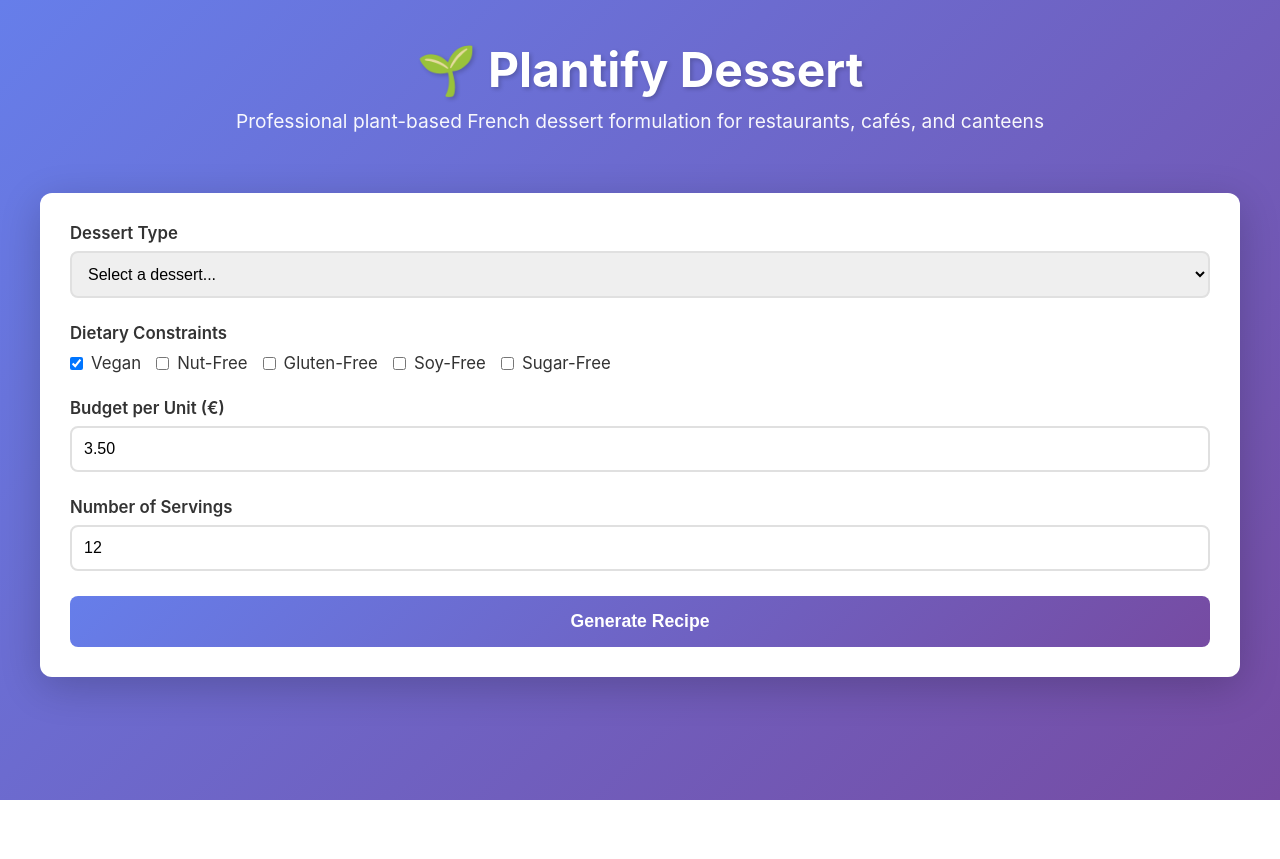
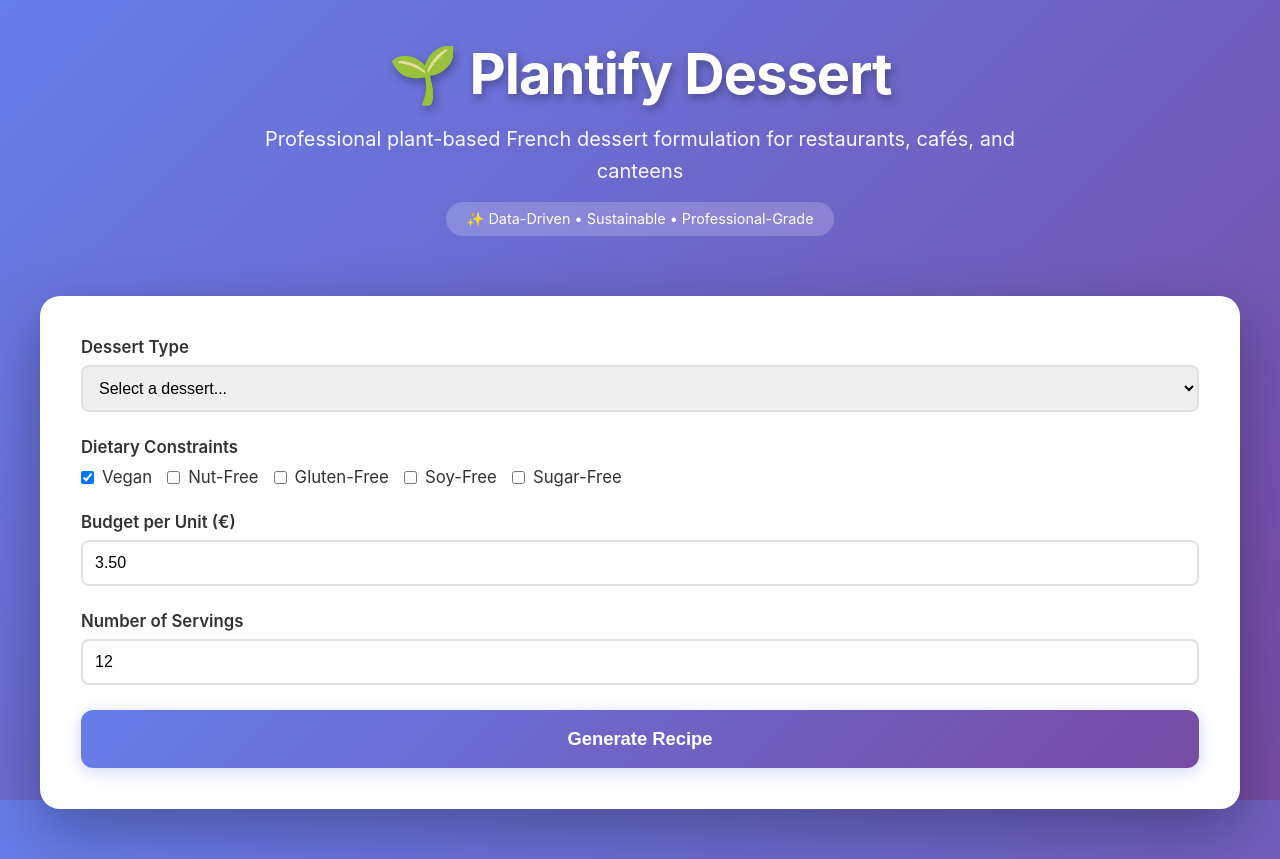
Before and after one commit to npepn/plantify_dessert, a Flask app: page / in a window 1280 px wide. Before the commit the page ends 800 px from the top, so only its background shows below. Run offline with Flask 3, Linux system fonts and the light colour scheme.

```diff
--- a/backend/templates/index.html
+++ b/backend/templates/index.html
@@ -12,11 +12,14 @@
         }
 
         body {
-            font-family: -apple-system, BlinkMacSystemFont, 'Segoe UI', Roboto, 'Helvetica Neue', Arial, sans-serif;
+            font-family: 'Inter', -apple-system, BlinkMacSystemFont, 'Segoe UI', Roboto, 'Helvetica Neue', Arial, sans-serif;
             background: linear-gradient(135deg, #667eea 0%, #764ba2 100%);
+            background-attachment: fixed;
             min-height: 100vh;
             padding: 20px;
         }
+
+        @import url('https://fonts.googleapis.com/css2?family=Inter:wght@400;500;600;700&display=swap');
 
         .container {
             max-width: 1200px;
@@ -31,22 +34,40 @@
         }
 
         .header h1 {
-            font-size: 3em;
-            margin-bottom: 10px;
-            text-shadow: 2px 2px 4px rgba(0,0,0,0.2);
+            font-size: 3.5em;
+            margin-bottom: 15px;
+            text-shadow: 2px 4px 8px rgba(0,0,0,0.3);
+            font-weight: 700;
+            letter-spacing: -1px;
         }
 
         .header p {
-            font-size: 1.2em;
+            font-size: 1.25em;
             opacity: 0.95;
+            font-weight: 400;
+            max-width: 800px;
+            margin: 0 auto;
+            line-height: 1.6;
+        }
+
+        .header .subtitle {
+            display: inline-block;
+            background: rgba(255,255,255,0.2);
+            padding: 8px 20px;
+            border-radius: 20px;
+            margin-top: 15px;
+            font-size: 0.9em;
+            backdrop-filter: blur(10px);
         }
 
         .card {
             background: white;
-            border-radius: 12px;
-            padding: 30px;
-            box-shadow: 0 10px 40px rgba(0,0,0,0.2);
+            border-radius: 20px;
+            padding: 40px;
+            box-shadow: 0 20px 60px rgba(0,0,0,0.3);
             margin-bottom: 30px;
+            backdrop-filter: blur(10px);
+            border: 1px solid rgba(255,255,255,0.2);
         }
 
         .form-group {
@@ -105,18 +126,36 @@
             background: linear-gradient(135deg, #667eea 0%, #764ba2 100%);
             color: white;
             border: none;
-            padding: 15px 40px;
-            font-size: 1.1em;
+            padding: 18px 40px;
+            font-size: 1.15em;
             font-weight: 600;
-            border-radius: 8px;
+            border-radius: 12px;
             cursor: pointer;
             width: 100%;
-            transition: transform 0.2s, box-shadow 0.2s;
+            transition: all 0.3s ease;
+            box-shadow: 0 4px 15px rgba(102, 126, 234, 0.3);
+            position: relative;
+            overflow: hidden;
+        }
+
+        .btn::before {
+            content: '';
+            position: absolute;
+            top: 0;
+            left: -100%;
+            width: 100%;
+            height: 100%;
+            background: linear-gradient(90deg, transparent, rgba(255,255,255,0.3), transparent);
+            transition: left 0.5s;
+        }
+
+        .btn:hover::before {
+            left: 100%;
         }
 
         .btn:hover {
-            transform: translateY(-2px);
-            box-shadow: 0 5px 20px rgba(102, 126, 234, 0.4);
+            transform: translateY(-3px);
+            box-shadow: 0 8px 25px rgba(102, 126, 234, 0.5);
         }
 
         .btn:active {
@@ -386,6 +441,7 @@
         <div class="header">
             <h1>🌱 Plantify Dessert</h1>
             <p>Professional plant-based French dessert formulation for restaurants, cafés, and canteens</p>
+            <div class="subtitle">✨ Data-Driven • Sustainable • Professional-Grade</div>
         </div>
 
         <div class="card">
```
Also changed, not shown: other parts of backend/templates/index.html (+27 -11 lines).
